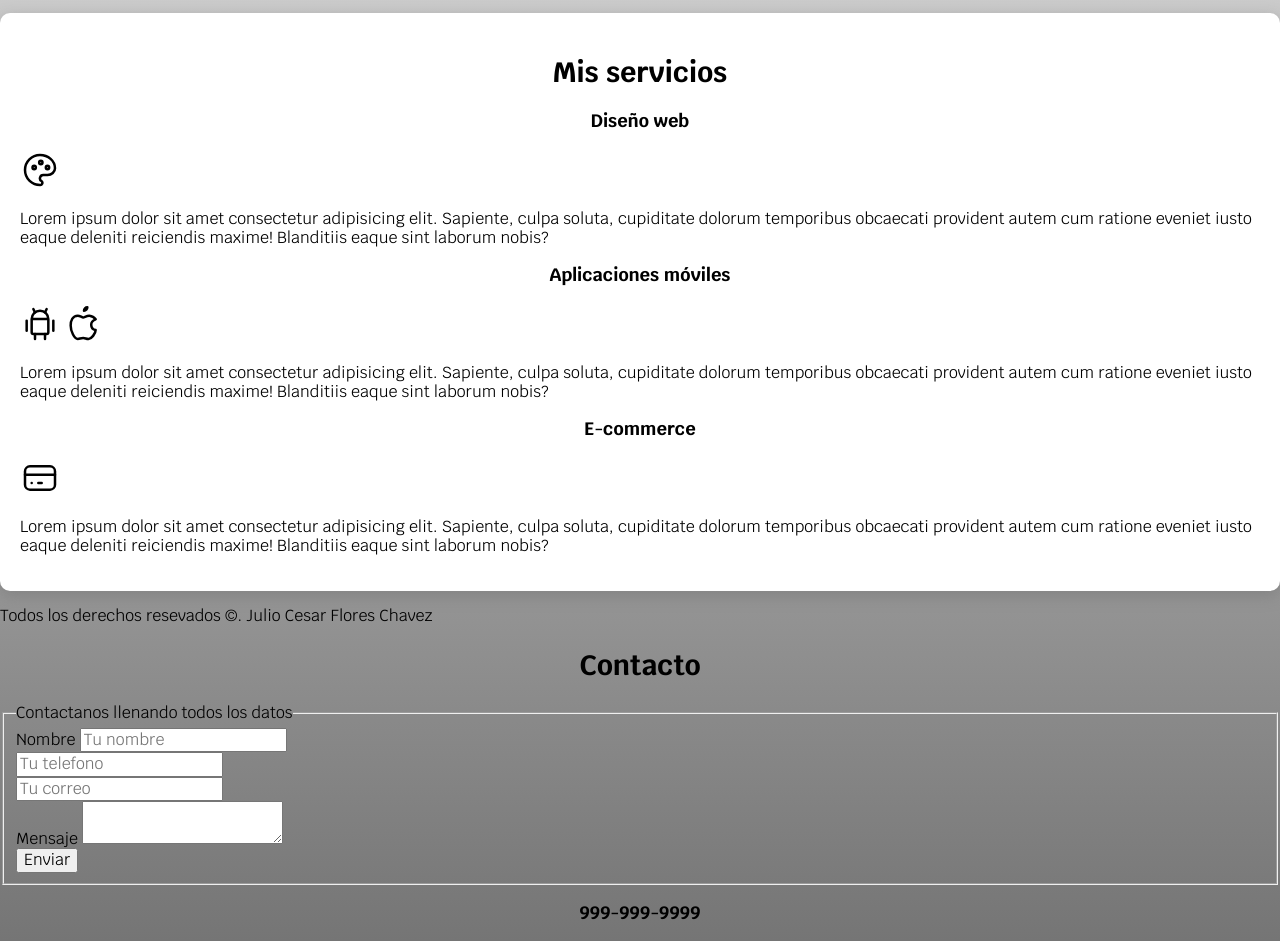
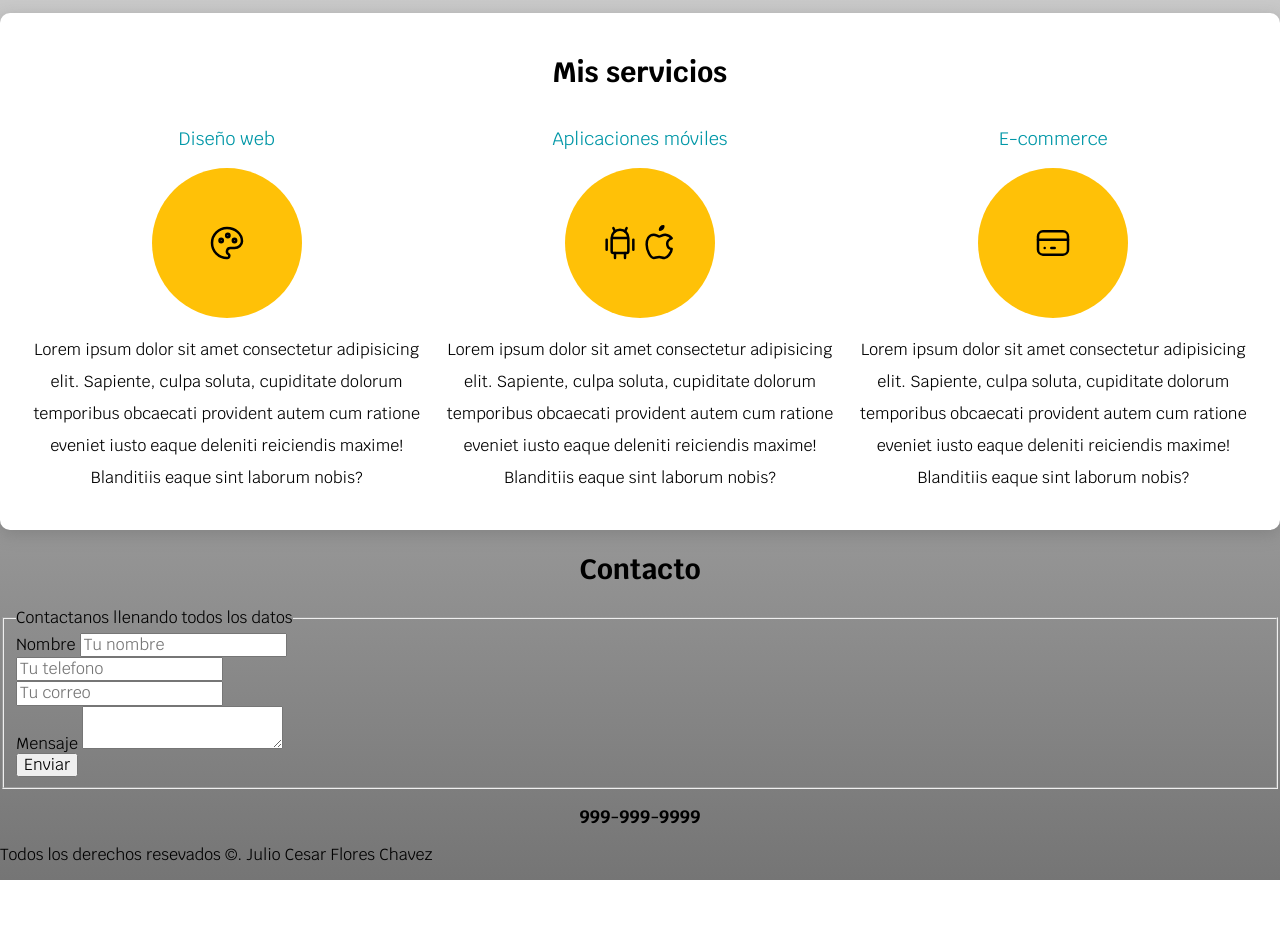
Before and after one commit to OilujCe/WEB, a plain HTML site: page Developer Page/index.html in a window 1280 px wide. Shown: the part 580-1521 px from the top of the page. After the commit the page ends 1460 px from the top, so only its background shows below. Drawn offline with Linux system fonts and the light colour scheme.

Commit message:
css grid en "mis servicios"

```diff
--- a/Developer Page/CSS/styles.css
+++ b/Developer Page/CSS/styles.css
@@ -144,6 +144,7 @@ h1, h2, h3{
     width: 90%; /*ancho del boton*/
     text-align: center; /*centrar el texto del boton*/
 }
+
 @media (min-width: 768px){
     .boton{
         width: auto;
@@ -159,3 +160,38 @@ h1, h2, h3{
     border-radius: 1rem;
     margin-top: 2rem;
 }
+
+/*Servicios*/
+
+@media (min-width: 768px){
+    .servicios{
+        display: grid;
+        /*grid-template-columns: 1fr 1fr 1fr;  (alternativa sencilla)*/
+        /*grid-template-columns: 33.3% 33.3% 33.3%; (alternativa porcentaje)*/
+        grid-template-columns: repeat(3, 1fr);
+    }
+    .servicio{
+        display: flex;
+        flex-direction: column;
+        align-items: center;
+    }
+    /*ajustar color y tipo de h3*/
+    .servicio h3{
+        color: var(--secundario);
+        font-weight: normal;
+    }
+    .servicio p{
+        text-align: center;
+        /*interlineado*/
+        line-height: 2;
+    }
+    .iconos{
+        height: 15rem;
+        width: 15rem;
+        background-color: var(--primeario);
+        border-radius: 50%;
+        display: flex;
+        justify-content: center;
+        align-items: center;
+    }
+}
--- a/Developer Page/index.html
+++ b/Developer Page/index.html
@@ -45,11 +45,12 @@
         </div>
     </section>
 
-    <main class="contenedor sombra">
+    <main class="sombra">
         <h2>Mis servicios</h2>
-
-    <section>
+        <div class="servicios">
+            <section class="servicio"">
                 <h3>Diseño web</h3>
+                    <div class="iconos">
                         <svg xmlns="http://www.w3.org/2000/svg" class="icon icon-tabler icon-tabler-palette" width="40" height="40" viewBox="0 0 24 24" stroke-width="1.5" stroke="#000000" fill="none" stroke-linecap="round" stroke-linejoin="round">
                             <path stroke="none" d="M0 0h24v24H0z" fill="none"/>
                             <path d="M12 21a9 9 0 0 1 0 -18c4.97 0 9 3.582 9 8c0 1.06 -.474 2.078 -1.318 2.828c-.844 .75 -1.989 1.172 -3.182 1.172h-2.5a2 2 0 0 0 -1 3.75a1.3 1.3 0 0 1 -1 2.25" />
@@ -57,11 +58,13 @@
                             <path d="M12.5 7.5m-1 0a1 1 0 1 0 2 0a1 1 0 1 0 -2 0" />
                             <path d="M16.5 10.5m-1 0a1 1 0 1 0 2 0a1 1 0 1 0 -2 0" />
                         </svg>
+                    </div>
                         <p>Lorem ipsum dolor sit amet consectetur adipisicing elit. Sapiente, culpa soluta, cupiditate dolorum temporibus obcaecati provident autem cum ratione eveniet iusto eaque deleniti reiciendis maxime! Blanditiis eaque sint laborum nobis?</p>
             </section>
 
-    <section>
+            <section class="servicio">
                 <h3>Aplicaciones móviles</h3>
+                    <div class="iconos">
                         <svg xmlns="http://www.w3.org/2000/svg" class="icon icon-tabler icon-tabler-brand-android" width="40" height="40" viewBox="0 0 24 24" stroke-width="1.5" stroke="#000000" fill="none" stroke-linecap="round" stroke-linejoin="round">
                             <path stroke="none" d="M0 0h24v24H0z" fill="none"/>
                             <path d="M4 10l0 6" />
@@ -78,12 +81,13 @@
                             <path d="M8.286 7.008c-3.216 0 -4.286 3.23 -4.286 5.92c0 3.229 2.143 8.072 4.286 8.072c1.165 -.05 1.799 -.538 3.214 -.538c1.406 0 1.607 .538 3.214 .538s4.286 -3.229 4.286 -5.381c-.03 -.011 -2.649 -.434 -2.679 -3.23c-.02 -2.335 2.589 -3.179 2.679 -3.228c-1.096 -1.606 -3.162 -2.113 -3.75 -2.153c-1.535 -.12 -3.032 1.077 -3.75 1.077c-.729 0 -2.036 -1.077 -3.214 -1.077z" />
                             <path d="M12 4a2 2 0 0 0 2 -2a2 2 0 0 0 -2 2" />
                         </svg>
-
+                    </div>
                     <p>Lorem ipsum dolor sit amet consectetur adipisicing elit. Sapiente, culpa soluta, cupiditate dolorum temporibus obcaecati provident autem cum ratione eveniet iusto eaque deleniti reiciendis maxime! Blanditiis eaque sint laborum nobis?</p>
             </section>
 
-    <section>
+            <section class="servicio">
                 <h3>E-commerce</h3>
+                    <div class="iconos">
                         <svg xmlns="http://www.w3.org/2000/svg" class="icon icon-tabler icon-tabler-credit-card" width="40" height="40" viewBox="0 0 24 24" stroke-width="1.5" stroke="#000000" fill="none" stroke-linecap="round" stroke-linejoin="round">
                             <path stroke="none" d="M0 0h24v24H0z" fill="none"/>
                             <path d="M3 5m0 3a3 3 0 0 1 3 -3h12a3 3 0 0 1 3 3v8a3 3 0 0 1 -3 3h-12a3 3 0 0 1 -3 -3z" />
@@ -91,11 +95,12 @@
                             <path d="M7 15l.01 0" />
                             <path d="M11 15l2 0" />
                         </svg>
+                    </div>
                     <p>Lorem ipsum dolor sit amet consectetur adipisicing elit. Sapiente, culpa soluta, cupiditate dolorum temporibus obcaecati provident autem cum ratione eveniet iusto eaque deleniti reiciendis maxime! Blanditiis eaque sint laborum nobis?</p>
+
             </section>
+        </div>
     </main>
-    <p>Todos los derechos resevados ©. Julio Cesar Flores Chavez </p>
-
     <section>
     <h2>Contacto</h2>
     <form>
@@ -126,6 +131,7 @@
     </section>
     </footer>
     <h3>999-999-9999</h3>
+    <p>Todos los derechos resevados ©. Julio Cesar Flores Chavez </p>
     </footer>
 </body>
 </html>
```
Lines whose indentation alone changed are shown as unchanged.
